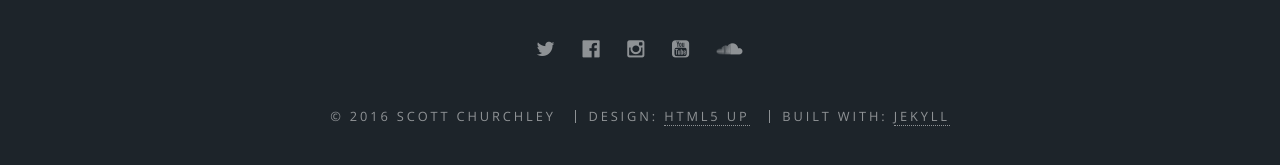
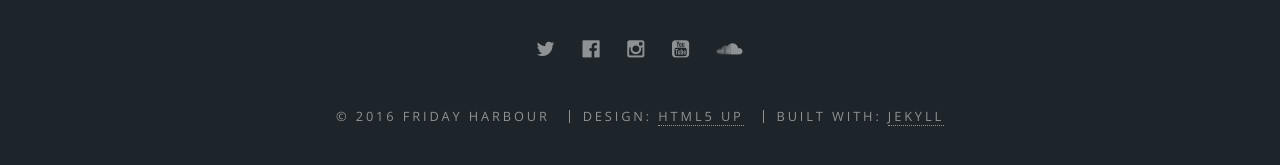
Before and after one commit to fridayharbour/fridayharbour.github.io, a Jekyll site: the page built from music.html, in a window 1280 px wide and 900 px high, scrolled down 692 px. Shown: the part 681-846 px from the top of the window. Built offline with Jekyll 4.4.1, drawn with Linux system fonts in a browser that asks for light colours.

Commit message:
updated owner and pages

```diff
--- a/_config.yml
+++ b/_config.yml
@@ -5,13 +5,13 @@
 title: Friday Harbour
 description: |
   New EP
-  Available now
+  Available soon
 
-owner: Scott Churchley # or company name
+owner: Friday Harbour # or company name
 first_published: 2016 # if migrating another site, the year of your first publish
-email: your-email@domain.com
+email: fridayharbourrocks@gmail.com
 baseurl: "" # the subpath of your site, e.g. /blog
-url: "http://yourdomain.com" # the base hostname & protocol for your site
+url: "http://www.fridayharbour.rocks" # the base hostname & protocol for your site
 social:
   twitter: https://twitter.com/fridayharbourrocks
   facebook-official: https://facebook.com/fridayharbourrocks
--- a/elements.html
+++ b/lyrics.html
@@ -1,6 +1,6 @@
 ---
 layout: page
-title: Elements
+title: Lyrics
 ---
 			<section>
 				<h4>Text</h4>
--- a/generic.html
+++ b/music.html
@@ -1,6 +1,6 @@
 ---
 layout: page
-title: Generic
+title: Music
 ---
 	<h3>Lorem ipsum dolor</h3>
 	<p>Morbi mattis mi consectetur tortor elementum, varius pellentesque velit convallis. Aenean tincidunt lectus auctor mauris maximus, ac scelerisque ipsum tempor. Duis vulputate ex et ex tincidunt, quis lacinia velit aliquet. Duis non efficitur nisi, id malesuada justo. Maecenas sagittis felis ac sagittis semper. Curabitur purus leo, tempus sed finibus eget, fringilla quis risus. Maecenas et lorem quis sem varius sagittis et a est. Maecenas iaculis iaculis sem. Donec vel dolor at arcu tincidunt bibendum. Interdum et malesuada fames ac ante ipsum primis in faucibus. Fusce ut aliquet justo. Donec id neque ipsum. Integer eget ultricies odio. Nam vel ex a orci fringilla tincidunt. Aliquam eleifend ligula non velit accumsan cursus. Etiam ut gravida sapien.</p>
```
